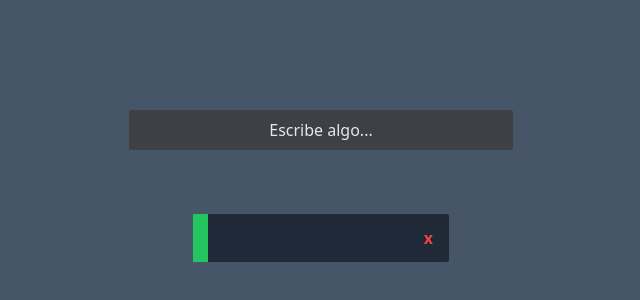
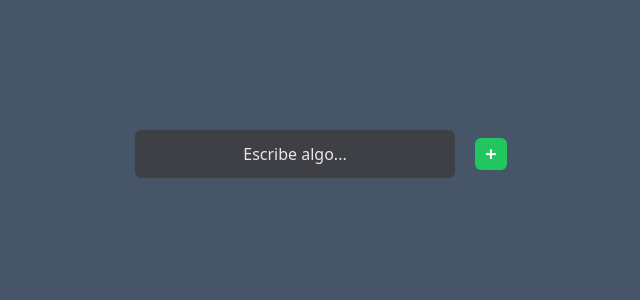
Before and after one commit to LeojAnidem/toast-notify, a React (Vite) app: page / in a window 1280 px wide. Shown: the part 214-514 px from the top of the page, without its empty margins (319-959 px from the left). Built offline with nearby package versions, Linux system fonts and the light colour scheme.

Commit message:
[<< Agregar y Eliminar Toasts >]
==========>
Agregue la funcion de agregar y eliminar toast, y agregue un poco de
estilos en app.jsx

```diff
--- a/public/styles/index.css
+++ b/public/styles/index.css
@@ -541,8 +541,24 @@ video {
   height: 100vh;
 }
 
-.w-1\/12 {
-  width: 8.333333%;
+.h-52 {
+  height: 13rem;
+}
+
+.h-64 {
+  height: 16rem;
+}
+
+.h-10 {
+  height: 2.5rem;
+}
+
+.h-8 {
+  height: 2rem;
+}
+
+.max-h-64 {
+  max-height: 16rem;
 }
 
 .w-4 {
@@ -565,6 +581,18 @@ video {
   width: 100%;
 }
 
+.w-8 {
+  width: 2rem;
+}
+
+.w-80 {
+  width: 20rem;
+}
+
+.w-10 {
+  width: 2.5rem;
+}
+
 .flex-col {
   flex-direction: column;
 }
@@ -581,6 +609,26 @@ video {
   gap: 4rem;
 }
 
+.gap-3 {
+  gap: 0.75rem;
+}
+
+.gap-4 {
+  gap: 1rem;
+}
+
+.gap-5 {
+  gap: 1.25rem;
+}
+
+.overflow-auto {
+  overflow: auto;
+}
+
+.overflow-hidden {
+  overflow: hidden;
+}
+
 .truncate {
   overflow: hidden;
   text-overflow: ellipsis;
@@ -589,6 +637,22 @@ video {
 
 .rounded-sm {
   border-radius: 0.125rem;
+}
+
+.rounded-lg {
+  border-radius: 0.5rem;
+}
+
+.rounded-xl {
+  border-radius: 0.75rem;
+}
+
+.rounded-2xl {
+  border-radius: 1rem;
+}
+
+.rounded-md {
+  border-radius: 0.375rem;
 }
 
 .bg-green-500 {
@@ -606,89 +670,25 @@ video {
   background-color: rgb(63 63 70 / var(--tw-bg-opacity));
 }
 
-.bg-slate-500 {
-  --tw-bg-opacity: 1;
-  background-color: rgb(100 116 139 / var(--tw-bg-opacity));
-}
-
-.bg-slate-300 {
-  --tw-bg-opacity: 1;
-  background-color: rgb(203 213 225 / var(--tw-bg-opacity));
-}
-
-.bg-slate-400 {
-  --tw-bg-opacity: 1;
-  background-color: rgb(148 163 184 / var(--tw-bg-opacity));
-}
-
-.bg-slate-700 {
-  --tw-bg-opacity: 1;
-  background-color: rgb(51 65 85 / var(--tw-bg-opacity));
-}
-
-.bg-cyan-700 {
-  --tw-bg-opacity: 1;
-  background-color: rgb(14 116 144 / var(--tw-bg-opacity));
-}
-
-.bg-teal-800 {
-  --tw-bg-opacity: 1;
-  background-color: rgb(17 94 89 / var(--tw-bg-opacity));
-}
-
-.bg-sky-900 {
-  --tw-bg-opacity: 1;
-  background-color: rgb(12 74 110 / var(--tw-bg-opacity));
-}
-
-.bg-sky-600 {
-  --tw-bg-opacity: 1;
-  background-color: rgb(2 132 199 / var(--tw-bg-opacity));
-}
-
-.bg-sky-400 {
-  --tw-bg-opacity: 1;
-  background-color: rgb(56 189 248 / var(--tw-bg-opacity));
-}
-
-.bg-sky-300 {
-  --tw-bg-opacity: 1;
-  background-color: rgb(125 211 252 / var(--tw-bg-opacity));
-}
-
-.bg-blue-300 {
-  --tw-bg-opacity: 1;
-  background-color: rgb(147 197 253 / var(--tw-bg-opacity));
-}
-
-.bg-blue-500 {
-  --tw-bg-opacity: 1;
-  background-color: rgb(59 130 246 / var(--tw-bg-opacity));
-}
-
-.bg-blue-600 {
-  --tw-bg-opacity: 1;
-  background-color: rgb(37 99 235 / var(--tw-bg-opacity));
-}
-
-.bg-blue-700 {
-  --tw-bg-opacity: 1;
-  background-color: rgb(29 78 216 / var(--tw-bg-opacity));
-}
-
-.bg-blue-800 {
-  --tw-bg-opacity: 1;
-  background-color: rgb(30 64 175 / var(--tw-bg-opacity));
-}
-
-.bg-blue-900 {
-  --tw-bg-opacity: 1;
-  background-color: rgb(30 58 138 / var(--tw-bg-opacity));
-}
-
 .bg-slate-800 {
   --tw-bg-opacity: 1;
   background-color: rgb(30 41 59 / var(--tw-bg-opacity));
+}
+
+.p-4 {
+  padding: 1rem;
+}
+
+.p-2 {
+  padding: 0.5rem;
+}
+
+.p-3 {
+  padding: 0.75rem;
+}
+
+.p-1 {
+  padding: 0.25rem;
 }
 
 .px-4 {
@@ -701,22 +701,37 @@ video {
   padding-bottom: 0.5rem;
 }
 
+.px-2 {
+  padding-left: 0.5rem;
+  padding-right: 0.5rem;
+}
+
 .text-center {
   text-align: center;
 }
 
-.font-bold {
-  font-weight: 700;
+.text-lg {
+  font-size: 1.125rem;
+  line-height: 1.75rem;
 }
 
-.text-red-500 {
-  --tw-text-opacity: 1;
-  color: rgb(239 68 68 / var(--tw-text-opacity));
+.text-xl {
+  font-size: 1.25rem;
+  line-height: 1.75rem;
+}
+
+.font-extrabold {
+  font-weight: 800;
 }
 
 .text-white {
   --tw-text-opacity: 1;
   color: rgb(255 255 255 / var(--tw-text-opacity));
+}
+
+.text-green-500 {
+  --tw-text-opacity: 1;
+  color: rgb(34 197 94 / var(--tw-text-opacity));
 }
 
 .toast-bg {
@@ -760,6 +775,9 @@ video {
   font-weight: 700;
   --tw-text-opacity: 1;
   color: rgb(239 68 68 / var(--tw-text-opacity));
+  transition-property: all;
+  transition-timing-function: cubic-bezier(0.4, 0, 0.2, 1);
+  transition-duration: 150ms;
 }
 
 .toast_scroll {
--- a/src/App.jsx
+++ b/src/App.jsx
@@ -1,20 +1,60 @@
 import { useState } from 'react'
-import { Toastify } from './Toastify.jsx'
+import { Toast } from './Toastify.jsx'
+
+const Toasts = ({ toasts, removeToast }) => {
+  return (
+    <div className='max-h-64 overflow-auto toast_scroll flex flex-col gap-5'>
+      {
+        toasts.length > 0 && (
+          toasts.map((toast, index) => {
+            return (
+              <Toast
+                key={`toasty-${index}`}
+                type={toast.type}
+                message={toast.message}
+                onClose={() => removeToast(index)}
+              />
+            )
+          })
+        )
+      }
+    </div>
+  )
+}
 
 const App = () => {
+  const [toasts, setToasts] = useState([])
   const [message, setMessage] = useState('')
   const handlerOnChange = (e) => setMessage(e.target.value)
 
+  const addToast = (message, type) => setToasts(prev => [...prev, { message, type }])
+
+  const removeToast = (index) => {
+    setToasts(prev => {
+      const updateToasts = [...prev]
+      updateToasts.splice(index, 1)
+      return [...updateToasts]
+    })
+  }
+
   return (
     <div className='flex flex-col items-center gap-16'>
+      <div className='flex items-center gap-5 text-white'>
         <input
-        className='py-2 px-4 w-96 bg-zinc-700 rounded-sm text-white placeholder:text-gray-200 text-center'
+          className='p-3 w-80 bg-zinc-700 rounded-md placeholder:text-gray-200 text-center'
           type='text'
           placeholder='Escribe algo...'
           value={message}
           onChange={handlerOnChange}
         />
-      <Toastify message={message} />
+        <button
+          className='w-8 h-8 bg-green-500 text-xl font-extrabold rounded-md'
+          onClick={() => addToast(message, 'success')}
+        >
+          +
+        </button>
+      </div>
+      <Toasts toasts={toasts} removeToast={removeToast} />
     </div>
   )
 }
--- a/src/Toastify.jsx
+++ b/src/Toastify.jsx
@@ -4,28 +4,39 @@ const fnSet = (setHook) => {
   return (keyName, val) => setHook(prev => ({ ...prev, [keyName]: val }))
 }
 
-export const Toastify = ({ message }) => {
-  const [hover, setHover] = useState({ height: false, width: false, scroll: false })
-  const { height, width, scroll } = hover
-  const setVal = fnSet(setHover)
+export const Toast = ({ message, type, onClose }) => {
+  const [config, setConfig] = useState({
+    moreHeight: false,
+    moreWidth: false,
+    moreScroll: false,
+    isClose: false
+  })
+  const { moreHeight, moreWidth, moreScroll, isClose } = config
+  const setVal = fnSet(setConfig)
 
   const handlerMouseEnter = () => {
     console.log(message.length)
-    if (message.length > 24) setVal('height', true)
-    if (message.length > 60) setVal('width', true)
-    if (message.length > 76) setVal('scroll', true)
+    if (message.length > 24) setVal('moreHeight', true)
+    if (message.length > 60) setVal('moreWidth', true)
+    if (message.length > 68) setVal('moreScroll', true)
   }
 
   const handlerMouseLeave = () => {
-    setVal('height', false)
-    setVal('width', false)
-    setVal('scroll', false)
+    setVal('moreHeight', false)
+    setVal('moreWidth', false)
+    setVal('moreScroll', false)
+  }
+
+  const handlerClose = () => {
+    setVal('isClose', true)
+    onClose()
   }
 
   return (
+    !isClose && (
       <div
         className={`
-        ${width ? 'w-72' : 'w-64'} ${height ? 'h-24' : 'h-12'}
+          ${moreWidth ? 'w-72' : 'w-64'} ${moreHeight ? 'h-24' : 'h-12'}
           toast-bg
         `}
         onMouseEnter={handlerMouseEnter}
@@ -36,14 +47,20 @@ export const Toastify = ({ message }) => {
           <span
             className={`
               toast_text
-            ${height ? 'flex' : 'truncate'}
-            ${scroll ? 'toast_scroll' : 'items-center'}
+              ${moreHeight ? 'flex' : 'truncate'}
+              ${moreScroll ? 'toast_scroll' : 'items-center'}
             `}
           >
             {message}
           </span>
-        <div className='toast_close'>x</div>
+          <button
+            className='toast_close'
+            onClick={handlerClose}
+          >
+            x
+          </button>
         </div>
       </div>
     )
+  )
 }
--- a/src/styles/tailwind.css
+++ b/src/styles/tailwind.css
@@ -18,7 +18,7 @@
 }
 
 .toast_close {
-  @apply w-1/12 text-red-500 font-bold flex justify-center
+  @apply w-1/12 text-red-500 font-bold flex justify-center transition-all
 }
 
 .toast_scroll {
```
Lines whose indentation alone changed are shown as unchanged.
